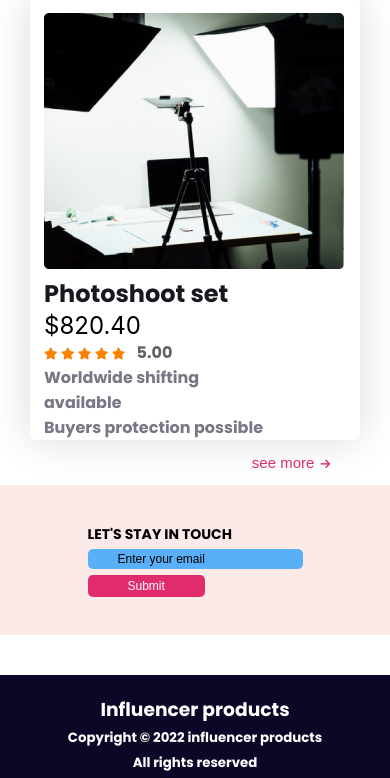
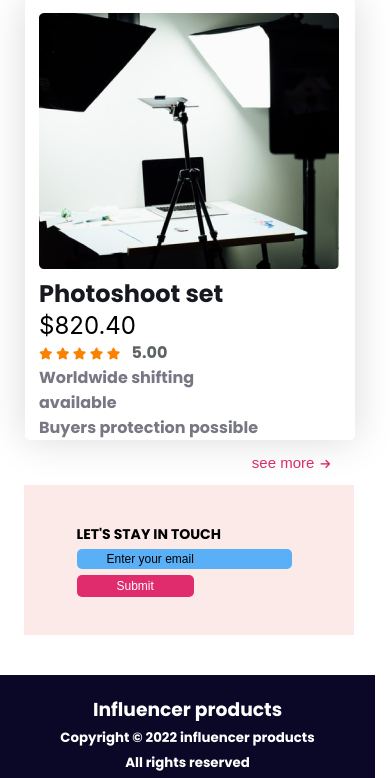
Before and after one commit to Shakshor/influencer-gear, a plain HTML site: page index.html in a window 390 px wide. Shown: the part 3115-3893 px from the top of the page. Drawn offline with Linux system fonts and the light colour scheme.

Commit message:
mobile responsive

```diff
--- a/styles/style.css
+++ b/styles/style.css
@@ -229,7 +229,7 @@ footer{
 /*-----------------
  mobile device
  ------------------ */
- @media screen and (max-width:426px){
+ @media only screen and (max-width:426px){
     .nav-bar{
         height: 25px;
     }
@@ -289,6 +289,7 @@ footer{
     .logos{
         margin: 0;
         padding: 0;
+        width: auto;
     }
     .logos img{
         margin: 0px;
@@ -314,7 +315,7 @@ footer{
         display: grid;
         grid-template-columns: 350px;
         grid-row-gap: 10px;
-        margin: 0 20px;
+        margin: 0 15px;
     }
     .card{
         margin: 10px;
@@ -336,8 +337,13 @@ footer{
     contact area
 ----------------------*/
     .contact-area{
-        width: 100%;
+        width: 330px;
         height: 150px;
+        margin: 10px 24px;
+
+    }
+    #last-section{
+        padding-right: 10px;
     }
     #last-section h3{
         font-size: 14px;
@@ -352,4 +358,12 @@ footer{
         margin-top: 5px;
         font-size: 12px;
     }
+
+/*---------------
+     footer
+-----------------*/
+
+    footer{
+        width: 375px;
+    }
 }
```
